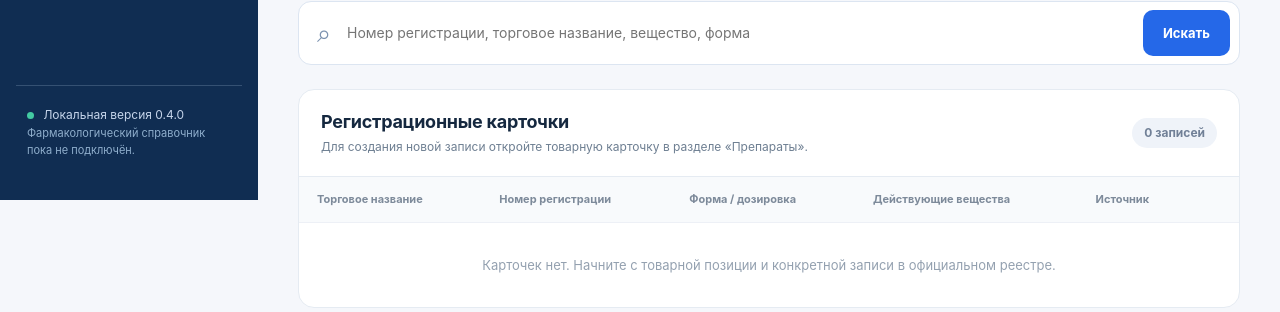
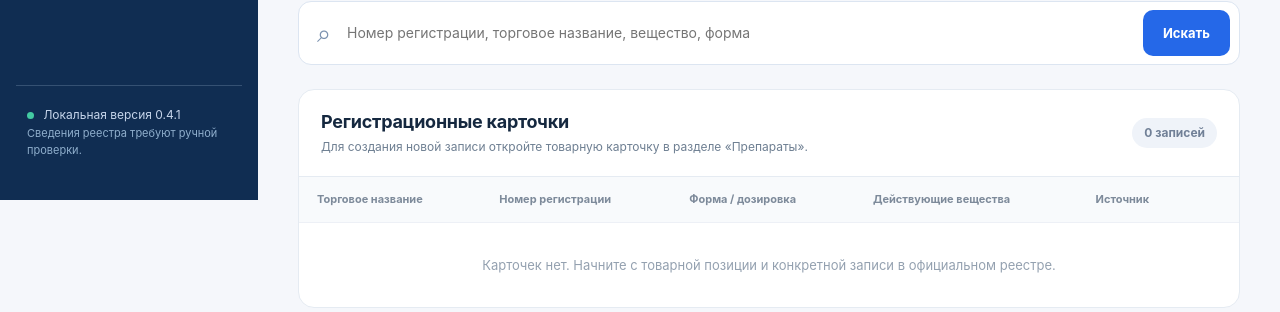
Before and after one commit to BogdanMaslyuk/PharmDesk, a FastAPI app: page /catalog in a window 1280 px wide. Shown: the part 600-912 px from the top of the page. Run offline with FastAPI, Linux system fonts and the light colour scheme.

Commit message:
Wire isolated GRLS snapshots and manual-only product verification into PharmDesk 0.4.1

```diff
--- a/app/templates/base.html
+++ b/app/templates/base.html
@@ -22,7 +22,7 @@
       <a class="nav-link {% if page == 'review' %}active{% endif %}" href="/review"><span>✓</span> Сверка данных</a>
       <a class="nav-link {% if page == 'manage' %}active{% endif %}" href="/manage"><span>⚙</span> Управление</a>
     </nav>
-    <div class="sidebar-bottom"><span class="status-dot"></span> Локальная версия 0.4.0 <p>Фармакологический справочник пока не подключён.</p></div>
+    <div class="sidebar-bottom"><span class="status-dot"></span> Локальная версия 0.4.1 <p>Сведения реестра требуют ручной проверки.</p></div>
   </aside>
   <div class="main-pane">
     <header class="topbar"><div class="crumb">PharmDesk <span>/</span> {% block breadcrumb %}Обзор{% endblock %}</div><div class="topnote">● Данные локальной базы</div></header>
```
